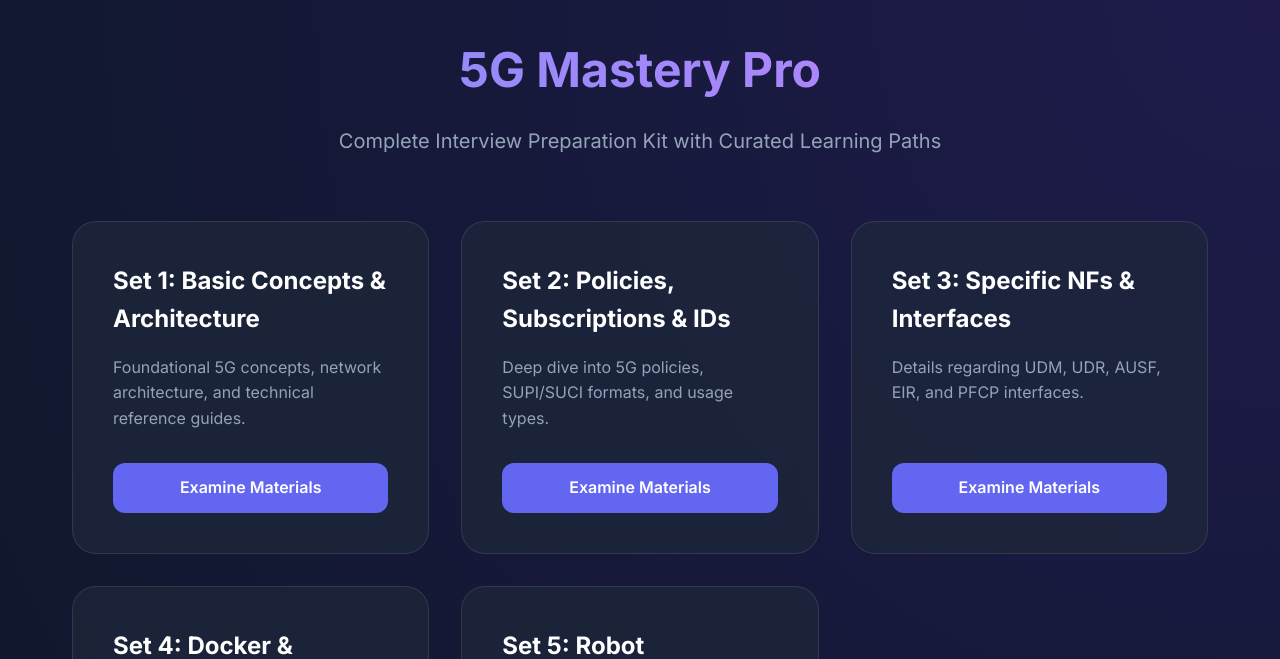
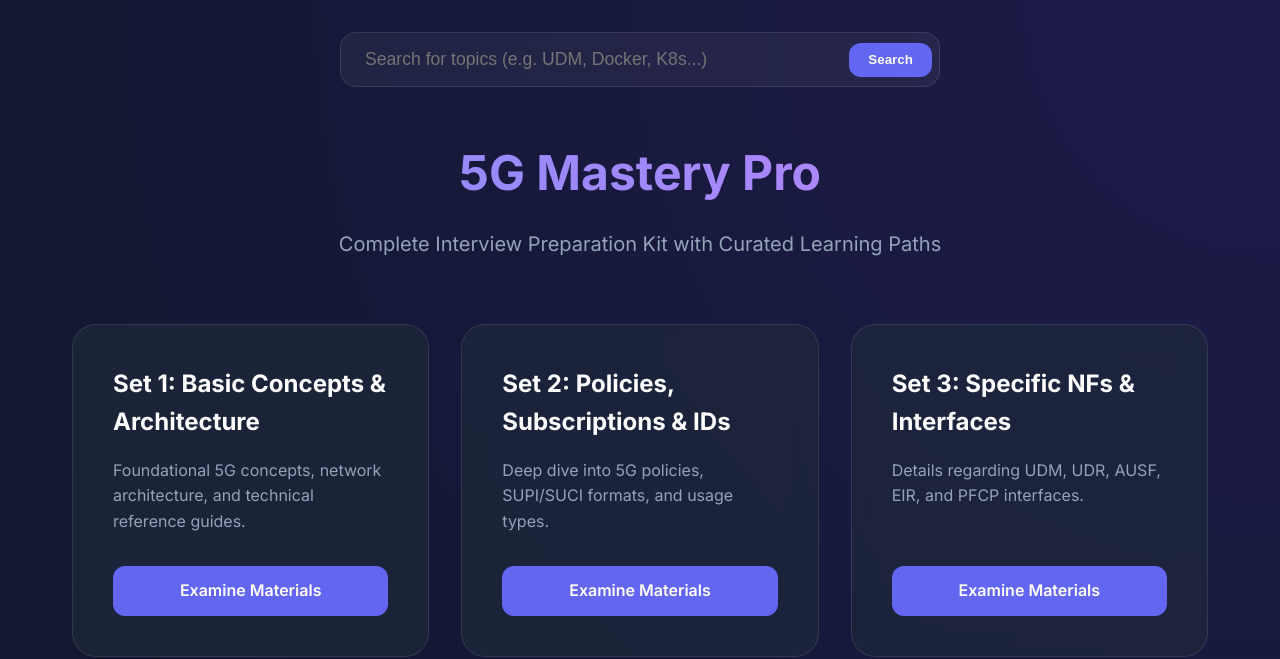
Before and after one commit to narennnishad/interview, a Flask app: page / in a window 1280 px wide. Shown: the top 659 px of the page. Run offline with Flask 3, Linux system fonts and the light colour scheme.

Commit message:
Implement global topic search functionality

```diff
--- a/app.py
+++ b/app.py
@@ -1,4 +1,4 @@
-from flask import Flask, render_template, send_from_directory, abort
+from flask import Flask, render_template, send_from_directory, abort, request
 import os
 
 app = Flask(__name__)
@@ -78,6 +78,21 @@ def view_set(set_id):
 def serve_pdf(filename):
     return send_from_directory(PDF_DIR, filename)
 
+@app.route('/search')
+def search():
+    query = request.args.get('q', '').lower()
+    results = []
+    if query:
+        for set_id, set_info in sets_data.items():
+            for pdf in set_info['pdfs']:
+                if query in pdf.lower():
+                    results.append({
+                        'name': pdf,
+                        'set_name': set_info['name'],
+                        'set_id': set_id
+                    })
+    return render_template('search.html', query=query, results=results)
+
 if __name__ == '__main__':
     # Use environment port for production (Render)
     port = int(os.environ.get('PORT', 5000))
--- a/templates/base.html
+++ b/templates/base.html
@@ -48,6 +48,7 @@
             font-weight: 700;
             background: linear-gradient(to right, #818cf8, #c084fc);
             -webkit-background-clip: text;
+            background-clip: text;
             -webkit-text-fill-color: transparent;
             margin-bottom: 1rem;
         }
@@ -154,6 +155,62 @@
             color: var(--primary);
         }
 
+        /* Search Bar Styles */
+        .search-container {
+            margin-bottom: 3rem;
+            display: flex;
+            justify-content: center;
+            animation: fadeIn 1s ease-out;
+        }
+
+        .search-form {
+            position: relative;
+            width: 100%;
+            max-width: 600px;
+        }
+
+        .search-input {
+            width: 100%;
+            padding: 1rem 1.5rem;
+            padding-right: 4rem;
+            background: rgba(255, 255, 255, 0.05);
+            border: 1px solid var(--glass-border);
+            border-radius: 1rem;
+            color: white;
+            font-size: 1.1rem;
+            outline: none;
+            transition: border-color 0.3s ease, background 0.3s ease;
+        }
+
+        .search-input:focus {
+            border-color: var(--primary);
+            background: rgba(255, 255, 255, 0.1);
+        }
+
+        .search-btn {
+            position: absolute;
+            right: 0.5rem;
+            top: 50%;
+            transform: translateY(-50%);
+            background: var(--primary);
+            border: none;
+            color: white;
+            padding: 0.6rem 1.2rem;
+            border-radius: 0.75rem;
+            cursor: pointer;
+            font-weight: 600;
+            transition: background 0.3s ease;
+        }
+
+        .search-btn:hover {
+            background: var(--primary-hover);
+        }
+
+        @keyframes fadeIn {
+            from { opacity: 0; }
+            to { opacity: 1; }
+        }
+
         @keyframes fadeInDown {
             from { opacity: 0; transform: translateY(-20px); }
             to { opacity: 1; transform: translateY(0); }
@@ -171,6 +228,12 @@
 </head>
 <body>
     <div class="container">
+        <div class="search-container">
+            <form action="{{ url_for('search') }}" method="get" class="search-form">
+                <input type="text" name="q" class="search-input" placeholder="Search for topics (e.g. UDM, Docker, K8s...)" required>
+                <button type="submit" class="search-btn">Search</button>
+            </form>
+        </div>
         {% block content %}{% endblock %}
     </div>
 </body>
```
Also changed, not shown: templates/search.html (added, +30 -0 lines).
